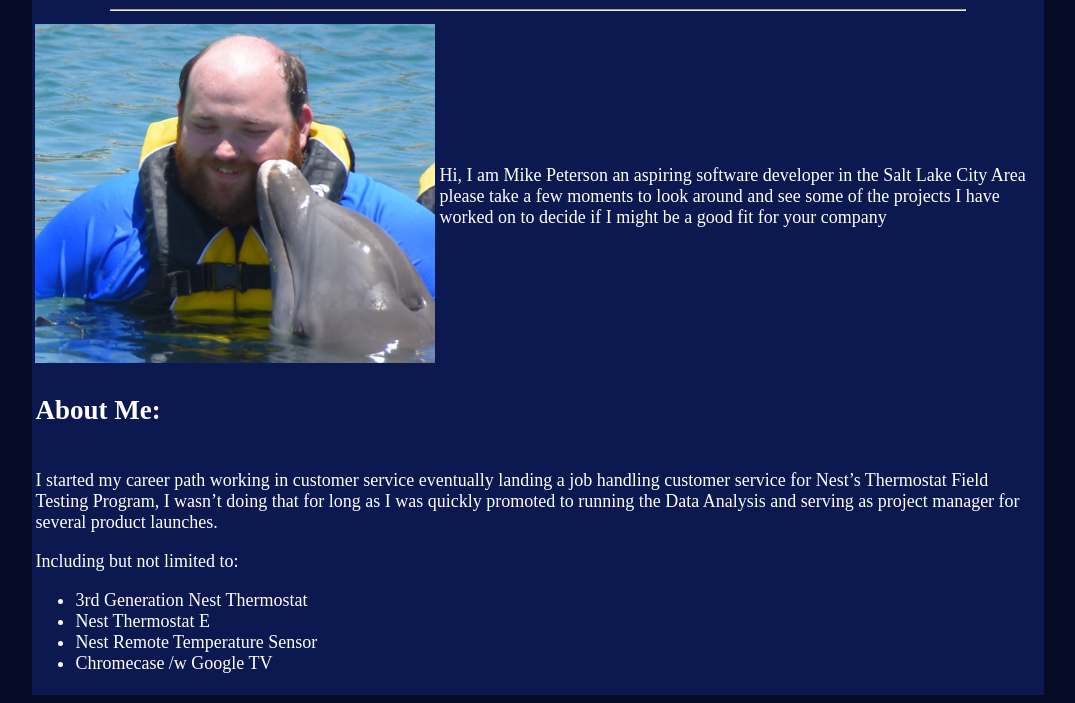
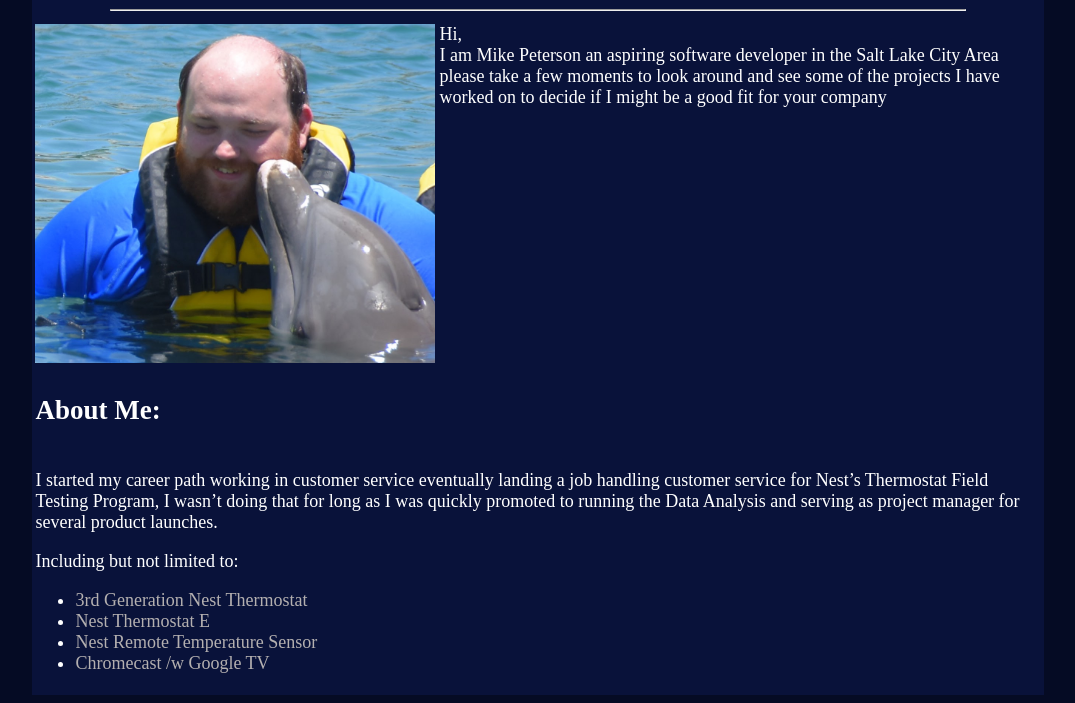
Before and after one commit to mike-peterson04/mike-peterson04.github.io, a plain HTML site: page index.html in a window 1280 px wide. Shown: the part 140-843 px from the top of the page, without its empty margins (102-1177 px from the left). Drawn offline with Linux system fonts and the light colour scheme.

Commit message:
Minor changes and typo fixes, added links for products I worked on dev team

```diff
--- a/index.html
+++ b/index.html
@@ -21,8 +21,10 @@
         </tr>
         <tr>
             <td style="width:20%;"><img src="images/placeholder.jpg" style="width:400px;"></td>
-            <td>
-                Hi, I am Mike Peterson an aspiring software developer in the Salt Lake City Area please take a few moments to look around and see some of the projects I have worked on to decide if I might be a good fit for your company</h2>
+            <td style="vertical-align: text-top;">
+                Hi,<br>
+                 I am Mike Peterson an aspiring software developer in the Salt Lake City Area please take a few moments to look around and see some
+                 of the projects I have worked on to decide if I might be a good fit for your company
             </td>
         </tr>
         <tr>
@@ -38,10 +40,10 @@
                 </p>
                 Including but not limited to:
                 <ul>
-                    <li>3rd Generation Nest Thermostat</li>
-                    <li>Nest Thermostat E</li>
-                    <li>Nest Remote Temperature Sensor</li>
-                    <li>Chromecase /w Google TV</li>
+                    <li><a href="https://store.google.com/us/product/nest_learning_thermostat_3rd_gen" target="_blank">3rd Generation Nest Thermostat</a></li>
+                    <li><a href="https://www.cnet.com/reviews/nest-thermostat-e-review/" target="_blank">Nest Thermostat E</a></li>
+                    <li><a href="https://store.google.com/product/nest_temperature_sensor" target="_blank">Nest Remote Temperature Sensor</a></li>
+                    <li><a href="https://store.google.com/product/chromecast_google_tv" target="_blank">Chromecast /w Google TV</a></li>
                 </ul>
 
         </td>
--- a/portfolio.css
+++ b/portfolio.css
@@ -6,7 +6,7 @@ nav {
   overflow: hidden;
 
 }
-a {
+ a {
     text-decoration: none;
     color:rgb(180, 176, 176);
 }
@@ -33,7 +33,7 @@ hr {
 }
 table, td {
     width:80%;
-    background-color:#0c1950;
+    background-color:#09123a;
     text-align:left;
 }
 h1 {
```
Also changed, not shown: contact.html (+2 -2 lines).
